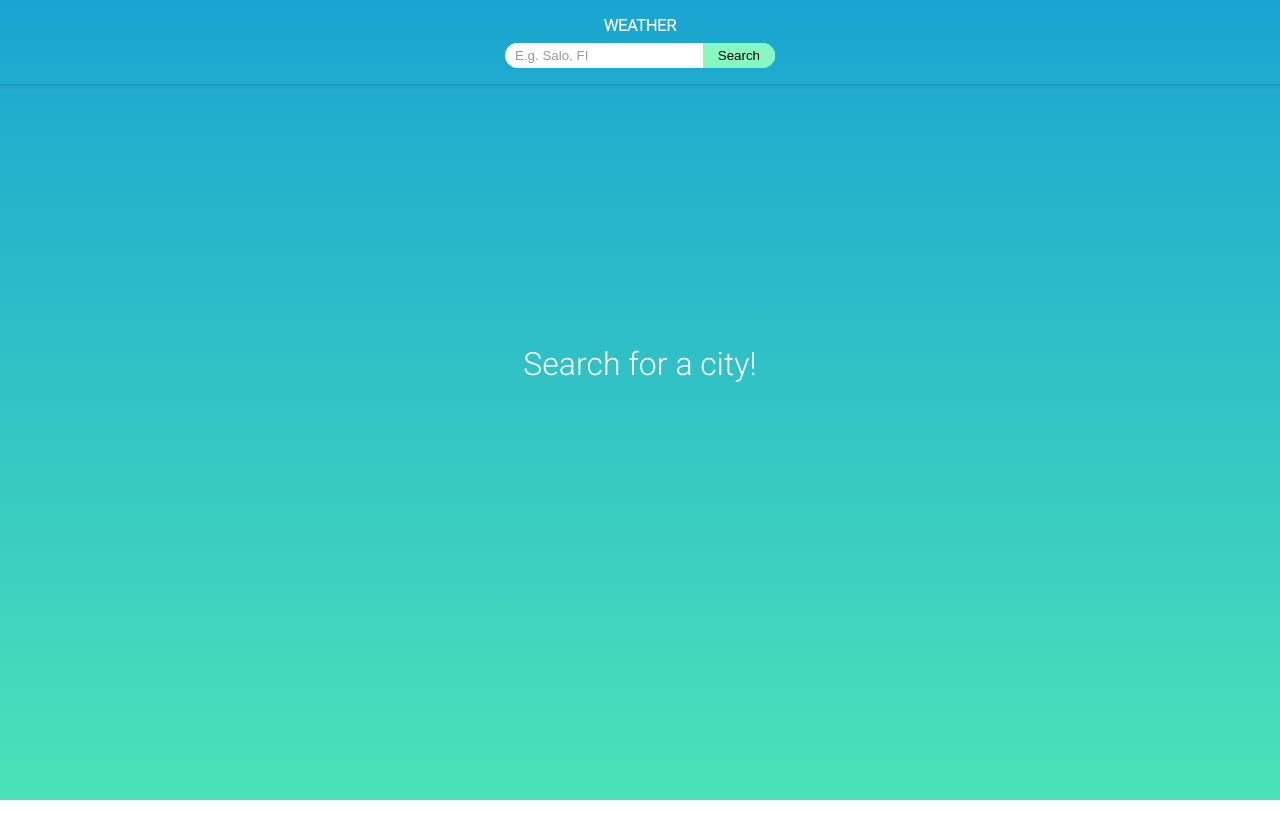
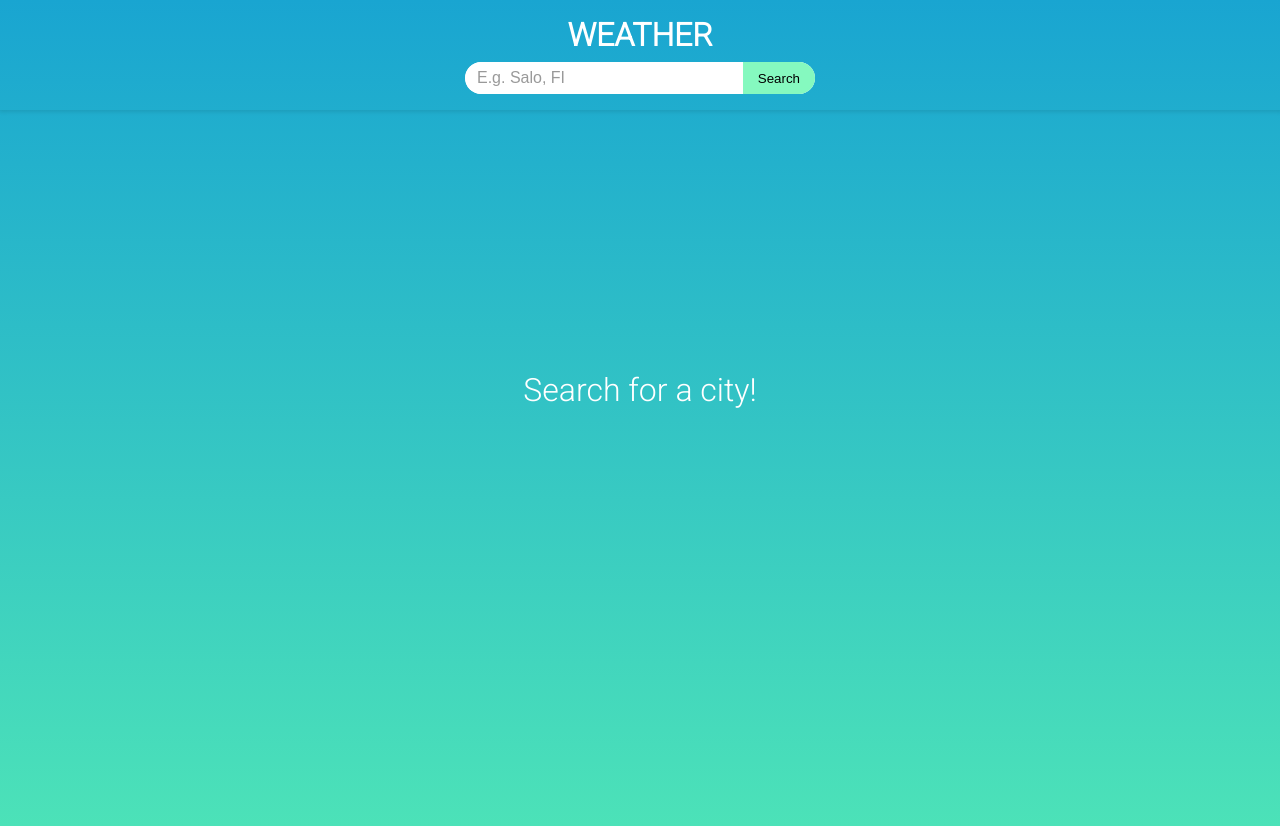
Before and after one commit to emiliamyllykyla/weather, an Angular app: page / in a window 1280 px wide. Before the commit the page ends 800 px from the top, so only its background shows below. Built offline with nearby package versions, Linux system fonts and the light colour scheme.

Commit message:
Autocomplete/typeahead city search

```diff
--- /dev/null
+++ b/src/app/City.ts
@@ -0,0 +1,28 @@
+export type Coordinates = { lon: number; lat: number };
+
+export type City = {
+  place_id: number;
+  licence: string;
+  osm_type: string;
+  osm_id: number;
+  boundingbox: [number, number, number, number];
+  lat: number;
+  lon: number;
+  display_name: string;
+  class: string;
+  type: string;
+  importance: number;
+  address: {
+    village?: string;
+    town?: string;
+    city?: string;
+    municipality?: string;
+    county?: string;
+    province?: string;
+    state?: string;
+    region: string;
+    country: string;
+    country_code: string;
+    [key: string]: any;
+  };
+};
--- a/src/app/components/header/header.component.css
+++ b/src/app/components/header/header.component.css
@@ -7,7 +7,8 @@ header {
   box-shadow: 1px 0px 4px 2px rgba(0, 0, 0, 0.1);
   color: white;
 }
+
 header h1 {
-    font-size: 1rem;
+  font-size: 2rem;
   margin-bottom: 0.5rem;
 }
--- a/src/app/components/search/search.component.css
+++ b/src/app/components/search/search.component.css
@@ -1,22 +1,60 @@
 .search {
+  position: relative;
+  max-width: 90vw;
+  width: 350px;
+}
+
+.search-box {
   display: flex;
   justify-content: space-between;
   background-color: white;
-  width: 270px;
   border-radius: 50px;
   overflow: hidden;
+}
+
+.search-box.results-shown {
+  border-radius: 16px 16px 0 0;
 }
 
 .search-input {
   height: 100%;
   width: 100%;
-  padding: 5px 0px 5px 10px;
-  border: none;
-  border-radius: 50px 0px 0px 50px;
+  font-size: 1em;
+  padding: 5px 0 5px 10px;
+  border-radius: 50px 0 0 50px;
+  border: 2px solid transparent;
+  outline: none;
 }
 
-.search-input:hover {
-  box-shadow: 1px 0px 2px 2px rgba(0, 0, 0, 0.05);
+.search-input:focus {
+  border: 2px solid #ec6e4c;
+}
+
+.search-input.results-shown {
+  border-radius: 16px 0 0 0;
+}
+
+.search-results {
+  position: absolute;
+  top: 100%;
+  width: 100%;
+  background-color: white;
+  color: black;
+  border-radius: 0 0 5px 5px;
+  border-top: 1px solid rgba(76, 226, 183, 0.2);
+}
+
+.search-result {
+  padding: 7px;
+  cursor: pointer;
+}
+
+.search-result:not(:last-of-type) {
+  border-bottom: 1px solid rgba(76, 226, 183, 0.2);
+}
+
+.search-result:hover {
+  background-color: rgba(76, 226, 183, 0.2);
 }
 
 ::placeholder {
--- a/src/app/components/search/search.component.html
+++ b/src/app/components/search/search.component.html
@@ -1,10 +1,33 @@
-<form class="search" (ngSubmit)="onSubmit()">
+<div class="search">
+  <form (ngSubmit)="onSubmit()">
+    <div class="search-box" [ngClass]="{ 'results-shown': results.length > 0 }">
       <input
-    name="query"
-    [(ngModel)]="query"
+        [formControl]="search"
         type="text"
         class="search-input"
+        [ngClass]="{ 'results-shown': results.length > 0 }"
         placeholder="E.g. Salo, FI"
       />
-  <app-button classname="btn-search" text="Search" type="submit"></app-button>
+      <app-button
+        classname="btn-search"
+        text="Search"
+        type="submit"
+      ></app-button>
+    </div>
   </form>
+  <div *ngIf="results.length > 0" class="search-results">
+    <div
+      *ngFor="let item of results"
+      class="search-result"
+      (click)="onSubmit({ lon: item.lon, lat: item.lat })"
+    >
+      {{ item.address?.village ? item.address.village + "," : "" }}
+      {{ item.address?.town ? item.address.town + "," : "" }}
+      {{ item.address?.city ? item.address.city + "," : "" }}
+      {{ item.address?.province ? item.address.province + "," : "" }}
+      {{ item.address?.county ? item.address.county + "," : "" }}
+      {{ item.address?.state ? item.address.state + "," : "" }}
+      {{ item.address?.country }}
+    </div>
+  </div>
+</div>
--- a/src/app/components/search/search.component.ts
+++ b/src/app/components/search/search.component.ts
@@ -1,36 +1,62 @@
-import { Component, OnInit } from '@angular/core';
+import { Component, OnDestroy, OnInit } from '@angular/core';
 import { DataService } from 'src/app/services/data.service';
 import { WeatherService } from 'src/app/services/weather.service';
+import { CitiesService } from 'src/app/services/cities.service';
+import { City, Coordinates } from 'src/app/City';
+
+import { FormControl } from '@angular/forms';
+import { debounceTime, Subscription, switchMap } from 'rxjs';
 
 @Component({
   selector: 'app-search',
   templateUrl: './search.component.html',
   styleUrls: ['./search.component.css'],
 })
-export class SearchComponent implements OnInit {
-  query!: string;
+export class SearchComponent implements OnInit, OnDestroy {
+  subscription!: Subscription;
+  search = new FormControl('');
+  results: City[] = [];
 
   constructor(
     private dataService: DataService,
-    private weatherService: WeatherService
+    private weatherService: WeatherService,
+    private citiesService: CitiesService
   ) {}
 
-  ngOnInit(): void {}
+  ngOnInit(): void {
+    this.subscription = this.search.valueChanges
+      .pipe(
+        debounceTime(400),
+        switchMap((res) => this.citiesService.fetchCities(res))
+      )
+      .subscribe(
+        (cities) =>
+          (this.results = cities.filter(
+            (city: City) => city.class === 'boundary' || city.class === 'place'
+          ))
+      );
+  }
 
-  onSubmit() {
-    if (!this.query) return;
+  ngOnDestroy() {
+    this.subscription.unsubscribe();
+  }
+
+  onSubmit(coord?: Coordinates) {
+    if (!this.search.value) return;
+    this.results = [];
+    const param = coord || this.search.value;
     Promise.all([
-      this.weatherService.getCurrentWeather(this.query),
-      this.weatherService.getForecast(this.query),
+      this.weatherService.getCurrentWeather(param),
+      this.weatherService.getForecast(param),
     ])
-      .then(([res1, res2]) => {
-        if (res1.cod !== 200) {
-          throw res1;
-        } else if (res2.cod !== '200') {
-          throw res2;
+      .then(([weather, forecast]) => {
+        if (weather.cod !== 200) {
+          throw weather;
+        } else if (forecast.cod !== '200') {
+          throw forecast;
         }
-        this.dataService.setWeatherData(res1);
-        this.dataService.setForecastData(res2);
+        this.dataService.setWeatherData(weather);
+        this.dataService.setForecastData(forecast);
       })
       .catch((error) => {
         const str = error.message;
@@ -39,6 +65,6 @@ export class SearchComponent implements OnInit {
         console.log(msg);
         alert(msg);
       });
-    this.query = '';
+    this.search.setValue('');
   }
 }
--- /dev/null
+++ b/src/app/services/cities.service.ts
@@ -0,0 +1,18 @@
+import { Injectable } from '@angular/core';
+import { HttpClient } from '@angular/common/http';
+import { Observable } from 'rxjs';
+import { City } from '../City';
+
+@Injectable({
+  providedIn: 'root',
+})
+export class CitiesService {
+  URL =
+    'https://nominatim.openstreetmap.org/search?format=json&addressdetails=1&accept-language=en&q=';
+
+  constructor(private http: HttpClient) {}
+
+  fetchCities(query: string): Observable<City[]> {
+    return this.http.get<City[]>(`${this.URL}${query}`);
+  }
+}
--- a/src/app/services/weather.service.ts
+++ b/src/app/services/weather.service.ts
@@ -1,5 +1,7 @@
 import { Injectable } from '@angular/core';
-import { HttpClient } from '@angular/common/http';
+import { Coordinates } from '../City';
+import { Forecast } from '../Forecast';
+import { Weather } from '../Weather';
 
 @Injectable({
   providedIn: 'root',
@@ -10,19 +12,26 @@ export class WeatherService {
   APIkey = 'a0785b34a3a6db1b43f873064326248e';
   URL = 'https://api.openweathermap.org/data/2.5/';
 
-  constructor(private http: HttpClient) {}
+  constructor() {}
 
-  fetchAPI(query: string, api: string) {
+  fetchAPI(param: string | Coordinates, api: 'weather' | 'forecast') {
+    // Search by city name (user typed input and clicked "search")
+    // or coordinates(user clicked an option in suggestion dropdown)
+    const searchBy =
+      typeof param === 'string'
+        ? `q=${param}`
+        : `lat=${param.lat}&lon=${param.lon}`;
+
     return fetch(
-      `${this.URL}${api}?q=${query}&APPID=${this.APIkey}&units=metric`
+      `${this.URL}${api}?${searchBy}&APPID=${this.APIkey}&units=metric`
     ).then((res) => res.json());
   }
 
-  getCurrentWeather(query: string) {
-    return this.fetchAPI(query, 'weather');
+  getCurrentWeather(param: string | Coordinates): Promise<Weather> {
+    return this.fetchAPI(param, 'weather');
   }
 
-  getForecast(query: string) {
-    return this.fetchAPI(query, 'forecast');
+  getForecast(param: string | Coordinates): Promise<Forecast> {
+    return this.fetchAPI(param, 'forecast');
   }
 }
```
Also changed, not shown: src/app/app.module.ts (+8 -1 lines), 1 other file (tests, documents, lock files or other folders). Lines whose indentation alone changed are shown as unchanged.
